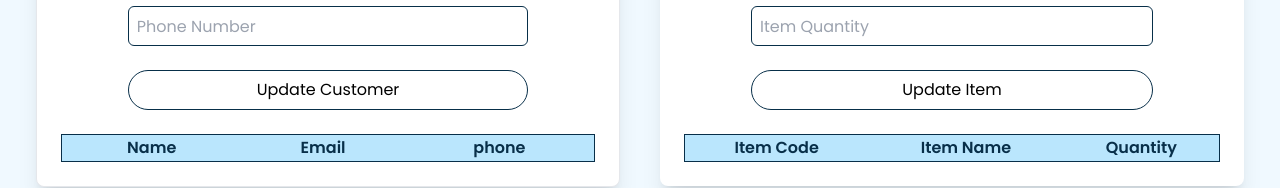
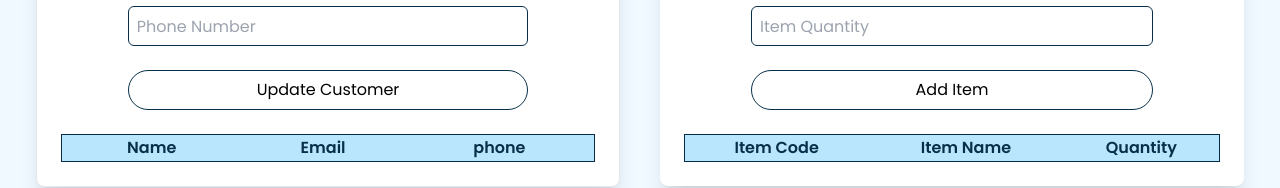
Before and after one commit to DasunNirmal/React-CRUD-with-reducers, a React (Vite) app: page /update in a window 1280 px wide. Shown: the part 336-524 px from the top of the page. Built offline with nearby package versions, Linux system fonts and the light colour scheme.

Commit message:
Items Can Be Updated

```diff
--- a/src/pages/Update.tsx
+++ b/src/pages/Update.tsx
@@ -4,11 +4,12 @@ import {Customer} from "../models/Customer.ts";
 import {ItemContext} from "../store/ItemProvider.tsx";
 import {Item} from "../models/Item.ts";
 import {CustomerModal} from "../component/CustomerModal.tsx";
+import {ItemModal} from "../component/ItemModal.tsx";
 
 export default function Update() {
 
     const [customers, dispatchCustomer] = useContext(CustomerContext);
-    const [items, setItems] = useContext(ItemContext);
+    const [items, dispatchItem] = useContext(ItemContext);
     const [name, setName] = useState("");
     const [email, setEmail] = useState("");
     const [phone, setPhone] = useState("");
@@ -23,9 +24,8 @@ export default function Update() {
     }
 
     function updateItems() {
-        const updatedItem = items.map((items:Item) => items.code === code ?
-            {...items, code:code,itemName:itemName,qty:qty} : items);
-        setItems(updatedItem)
+        const newItem = new Item(code, itemName, Number(qty));
+        dispatchItem({type: 'UPDATE_ITEM', payload: newItem});
     }
 
     return (
@@ -59,14 +59,7 @@ export default function Update() {
             <div className="right-card m-3">
                 <h2 className="mb-6 p-2 w-fit text-2xl">Update Items</h2>
 
-                <input className="mb-6 p-2" type="text" placeholder="Item COde"
-                       onChange={(e) => setCode(e.target.value)} />
-                <input className="mb-6 p-2" type="text" placeholder="Item Name"
-                       onChange={(e) => setItemName(e.target.value)} />
-                <input className="mb-6 p-2" type="text" placeholder="Item Quantity"
-                       onChange={(e) => setQty(e.target.value)} />
-                <button onClick={updateItems}>Update Item</button>
-
+                <ItemModal handleSubmit={updateItems} setCode={setCode} setItemName={setItemName} setQty={setQty}>Add Item</ItemModal>
                 <table className="table-auto border border-gray-300 w-full mt-6">
                     <thead>
                     <tr>
```
